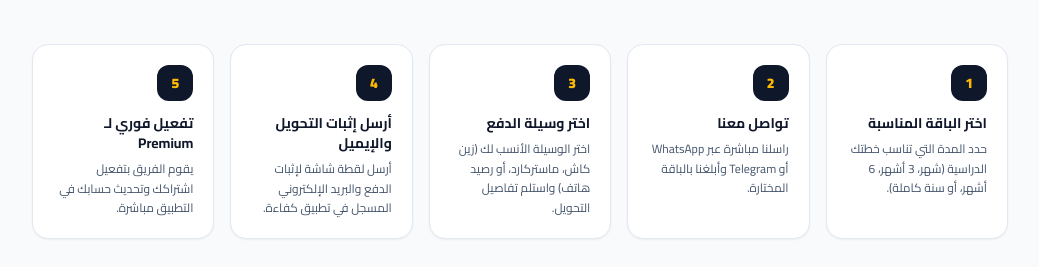
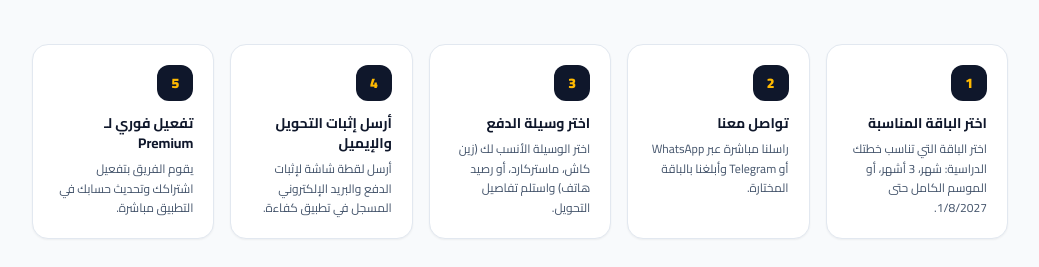
Before and after one commit to husseinalmzuory/kafaa-premium, a React (Vite) app: page / in a window 1280 px wide. Shown: the part 3240-3507 px from the top of the page, without its empty margins (120-1159 px from the left). Built offline with nearby package versions, Linux system fonts and the light colour scheme.

Commit message:
Update subscription plan descriptions

```diff
--- a/src/components/HowToSubscribe.tsx
+++ b/src/components/HowToSubscribe.tsx
@@ -6,7 +6,7 @@ export const HowToSubscribe: React.FC = () => {
     {
       number: '1',
       title: 'اختر الباقة المناسبة',
-      description: 'حدد المدة التي تناسب خطتك الدراسية (شهر، 3 أشهر، 6 أشهر، أو سنة كاملة).',
+      description: 'اختر الباقة التي تناسب خطتك الدراسية: شهر، 3 أشهر، أو الموسم الكامل حتى 1/8/2027.',
     },
     {
       number: '2',
```
